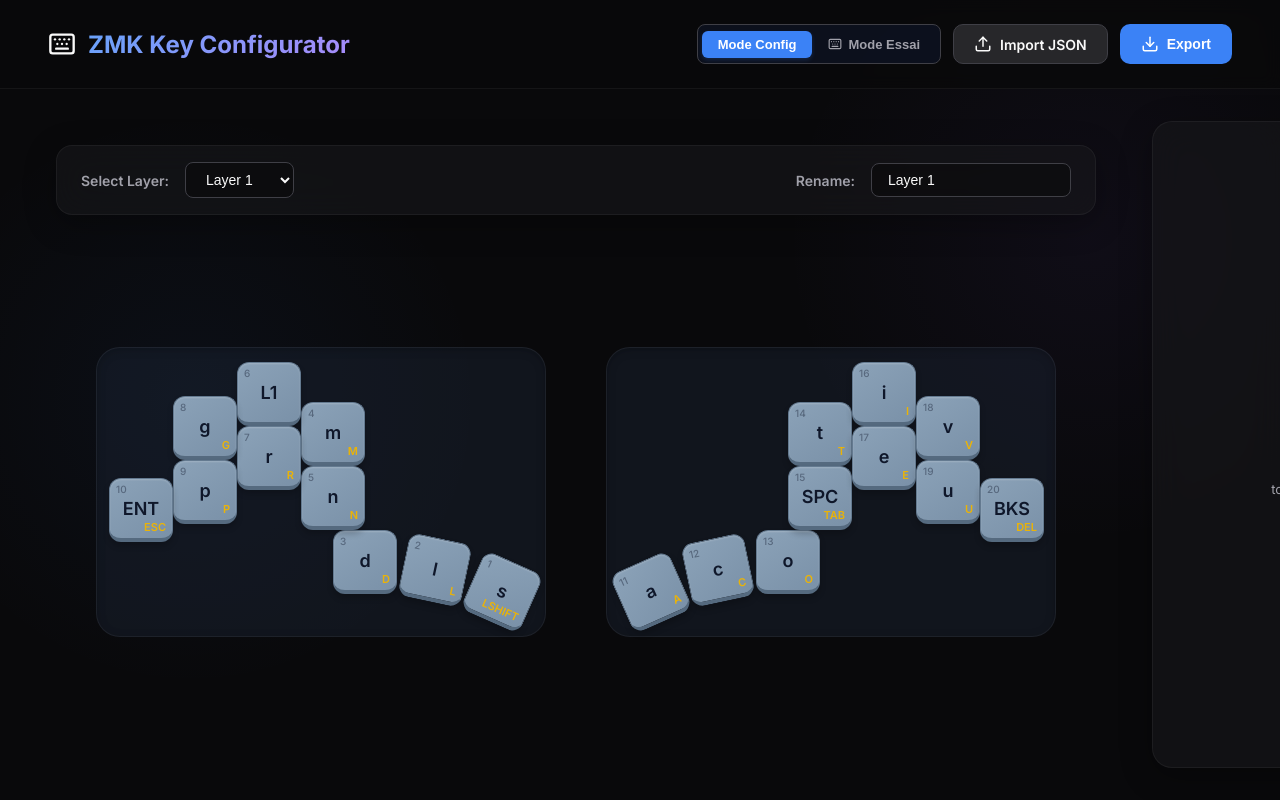
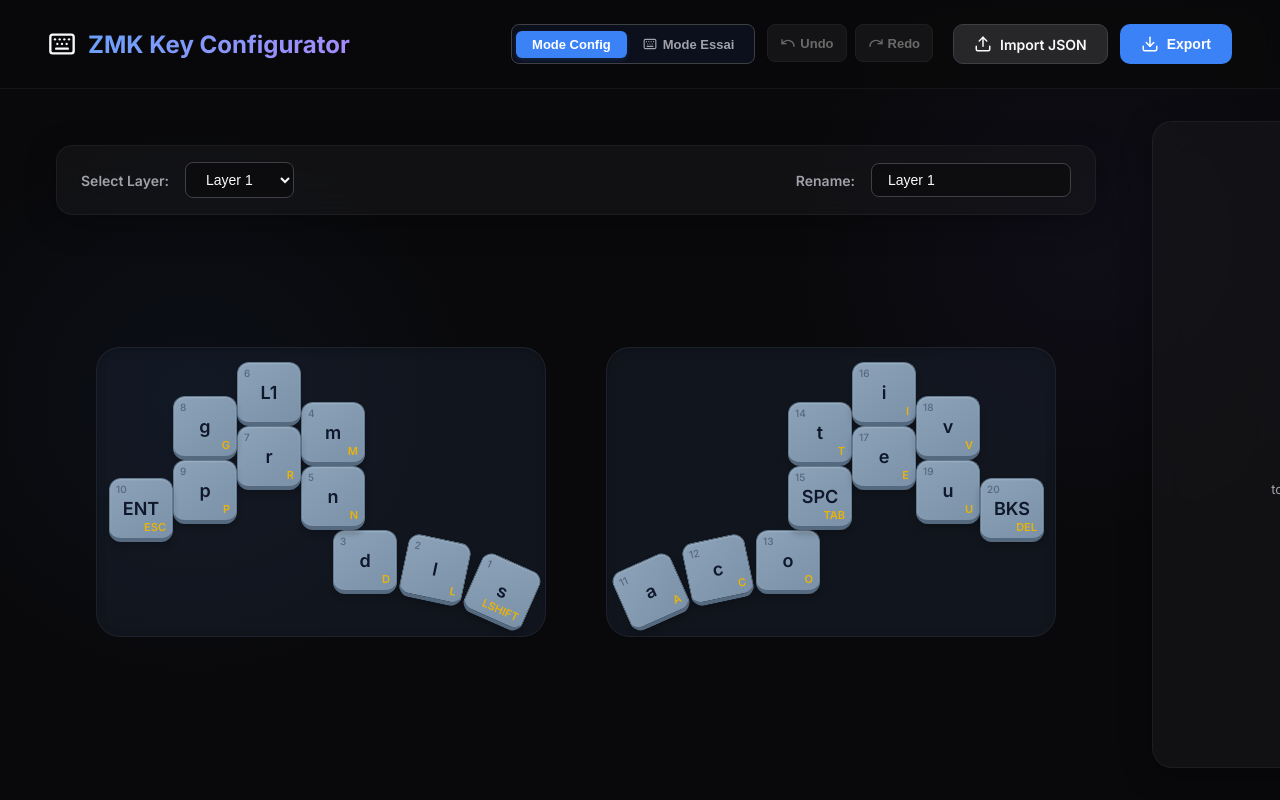
Before and after one commit to domd33-Pkr/Key-Configurator, a React (Vite) app: page / in a window 1280 px wide. Built offline with nearby package versions, Linux system fonts and the light colour scheme.

Commit message:
feat: add undo/redo functionality with keyboard shortcuts and UI buttons

```diff
--- a/src/App.tsx
+++ b/src/App.tsx
@@ -1,9 +1,9 @@
-import React, { useState, useEffect, useRef } from 'react';
+import React, { useState, useEffect, useRef, useCallback } from 'react';
 import type { KeyboardLayoutData, KeyConfig } from './types';
 import { Keyboard } from './components/Keyboard';
 import { EditorPanel } from './components/EditorPanel';
 import defaultLayoutData from './defaultLayout.json';
-import { Download, Upload, Keyboard as KeyboardIcon } from 'lucide-react';
+import { Download, Upload, Keyboard as KeyboardIcon, Undo, Redo } from 'lucide-react';
 import { parseZmkBinding, getZmkBindingString } from './utils/zmkUtils';
 
 const migrateLayoutData = (data: any): KeyboardLayoutData => {
@@ -140,6 +140,101 @@ function App() {
   const [selectedKeyIndex, setSelectedKeyIndex] = useState<number | null>(null);
   const [selectedLayerId, setSelectedLayerId] = useState<number>(0);
 
+  // Undo/Redo history states
+  const [past, setPast] = useState<KeyboardLayoutData[]>([]);
+  const [future, setFuture] = useState<KeyboardLayoutData[]>([]);
+
+  const layoutDataRef = useRef(layoutData);
+  const pastRef = useRef(past);
+  const futureRef = useRef(future);
+
+  useEffect(() => {
+    layoutDataRef.current = layoutData;
+    pastRef.current = past;
+    futureRef.current = future;
+  }, [layoutData, past, future]);
+
+  const pushToHistoryAndSet = (nextState: KeyboardLayoutData | ((prev: KeyboardLayoutData) => KeyboardLayoutData)) => {
+    setLayoutData(prev => {
+      const resolvedNext = typeof nextState === 'function' ? nextState(prev) : nextState;
+
+      if (JSON.stringify(prev) !== JSON.stringify(resolvedNext)) {
+        setPast(history => {
+          // Check if we are just renaming a layer and the last history entry was also a layer rename
+          const lastEntry = history[history.length - 1];
+          const keysAreIdentical = lastEntry && JSON.stringify(lastEntry.keys) === JSON.stringify(prev.keys);
+
+          if (keysAreIdentical) {
+            // Replace the last entry with the state BEFORE the rename started, so undoing goes back to original name
+            return history;
+          }
+
+          const updated = [...history, prev];
+          if (updated.length > 50) {
+            return updated.slice(updated.length - 50);
+          }
+          return updated;
+        });
+        setFuture([]);
+      }
+
+      return resolvedNext;
+    });
+  };
+
+  const undo = useCallback(() => {
+    if (pastRef.current.length === 0) return;
+
+    const history = pastRef.current;
+    const previous = history[history.length - 1];
+    const newPast = history.slice(0, -1);
+
+    setFuture(fut => [layoutDataRef.current, ...fut]);
+    setPast(newPast);
+    setLayoutData(previous);
+  }, []);
+
+  const redo = useCallback(() => {
+    if (futureRef.current.length === 0) return;
+
+    const fut = futureRef.current;
+    const next = fut[0];
+    const newFuture = fut.slice(1);
+
+    setPast(history => [...history, layoutDataRef.current]);
+    setFuture(newFuture);
+    setLayoutData(next);
+  }, []);
+
+  // Keyboard shortcut handler for Undo/Redo
+  useEffect(() => {
+    const handleKeyDown = (e: KeyboardEvent) => {
+      // Don't trigger undo/redo if the user is typing in an input field
+      if (
+        document.activeElement?.tagName === 'INPUT' ||
+        document.activeElement?.tagName === 'TEXTAREA'
+      ) {
+        return;
+      }
+
+      const isUndo = (e.ctrlKey || e.metaKey) && e.key.toLowerCase() === 'z' && !e.shiftKey;
+      const isRedo =
+        ((e.ctrlKey || e.metaKey) && e.key.toLowerCase() === 'y') ||
+        ((e.ctrlKey || e.metaKey) && e.key.toLowerCase() === 'z' && e.shiftKey);
+
+      if (isUndo) {
+        e.preventDefault();
+        undo();
+      } else if (isRedo) {
+        e.preventDefault();
+        redo();
+      }
+    };
+
+    window.addEventListener('keydown', handleKeyDown);
+    return () => window.removeEventListener('keydown', handleKeyDown);
+  }, [undo, redo]);
+
   // Simulation States
   const [isSimMode, setIsSimMode] = useState<boolean>(false);
   const [simText, setSimText] = useState<string>('');
@@ -175,14 +270,14 @@ function App() {
   const selectedLayerName = layersList.find(l => l.id === selectedLayerId)?.name || `Layer ${selectedLayerId + 1}`;
 
   const handleUpdateKey = (updatedKey: KeyConfig) => {
-    setLayoutData(prev => {
+    pushToHistoryAndSet(prev => {
       const newKeys = prev.keys.map(k => k.index === updatedKey.index ? updatedKey : k);
       return { ...prev, keys: newKeys };
     });
   };
 
   const handleRenameLayer = (layerId: number, newName: string) => {
-    setLayoutData(prev => {
+    pushToHistoryAndSet(prev => {
       const newLayers = (prev.layers || []).map(l => l.id === layerId ? { ...l, name: newName } : l);
       return { ...prev, layers: newLayers };
     });
@@ -209,7 +304,7 @@ function App() {
         const parsed = JSON.parse(event.target?.result as string);
         if (parsed.keys && Array.isArray(parsed.keys)) {
           const migrated = migrateLayoutData(parsed);
-          setLayoutData(migrated);
+          pushToHistoryAndSet(migrated);
           setSelectedKeyIndex(null);
         } else {
           alert("Invalid JSON file. Missing 'keys' property.");
@@ -698,6 +793,48 @@ function App() {
             </button>
           </div>
 
+          {/* Undo / Redo controls */}
+          <div style={{ display: 'flex', gap: 8, marginRight: 8 }}>
+            <button
+              className="btn btn-secondary"
+              onClick={undo}
+              disabled={past.length === 0}
+              title="Undo (Ctrl+Z)"
+              style={{
+                padding: '8px 12px',
+                borderRadius: '8px',
+                display: 'flex',
+                alignItems: 'center',
+                justifyContent: 'center',
+                gap: 4,
+                fontSize: '13px',
+                height: '38px',
+              }}
+            >
+              <Undo size={16} />
+              Undo
+            </button>
+            <button
+              className="btn btn-secondary"
+              onClick={redo}
+              disabled={future.length === 0}
+              title="Redo (Ctrl+Y)"
+              style={{
+                padding: '8px 12px',
+                borderRadius: '8px',
+                display: 'flex',
+                alignItems: 'center',
+                justifyContent: 'center',
+                gap: 4,
+                fontSize: '13px',
+                height: '38px',
+              }}
+            >
+              <Redo size={16} />
+              Redo
+            </button>
+          </div>
+
           <label className="btn btn-secondary">
             <Upload size={18} />
             Import JSON
--- a/src/index.css
+++ b/src/index.css
@@ -183,3 +183,12 @@ body {
 ::-webkit-scrollbar-thumb:hover {
   background: var(--border-color);
 }
+
+/* Disabled buttons */
+.btn:disabled {
+  opacity: 0.4;
+  cursor: not-allowed;
+  transform: none !important;
+  box-shadow: none !important;
+  pointer-events: none;
+}
```
